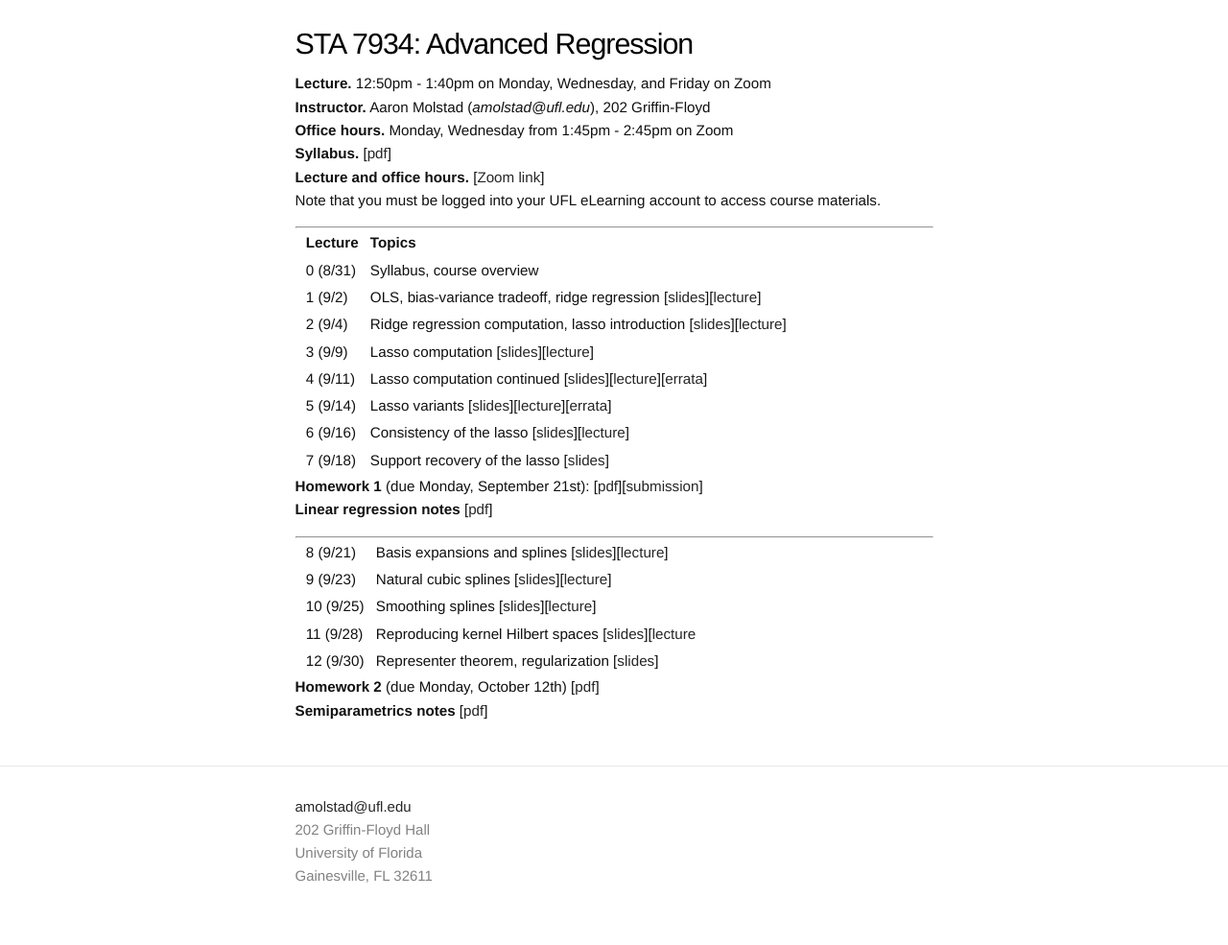
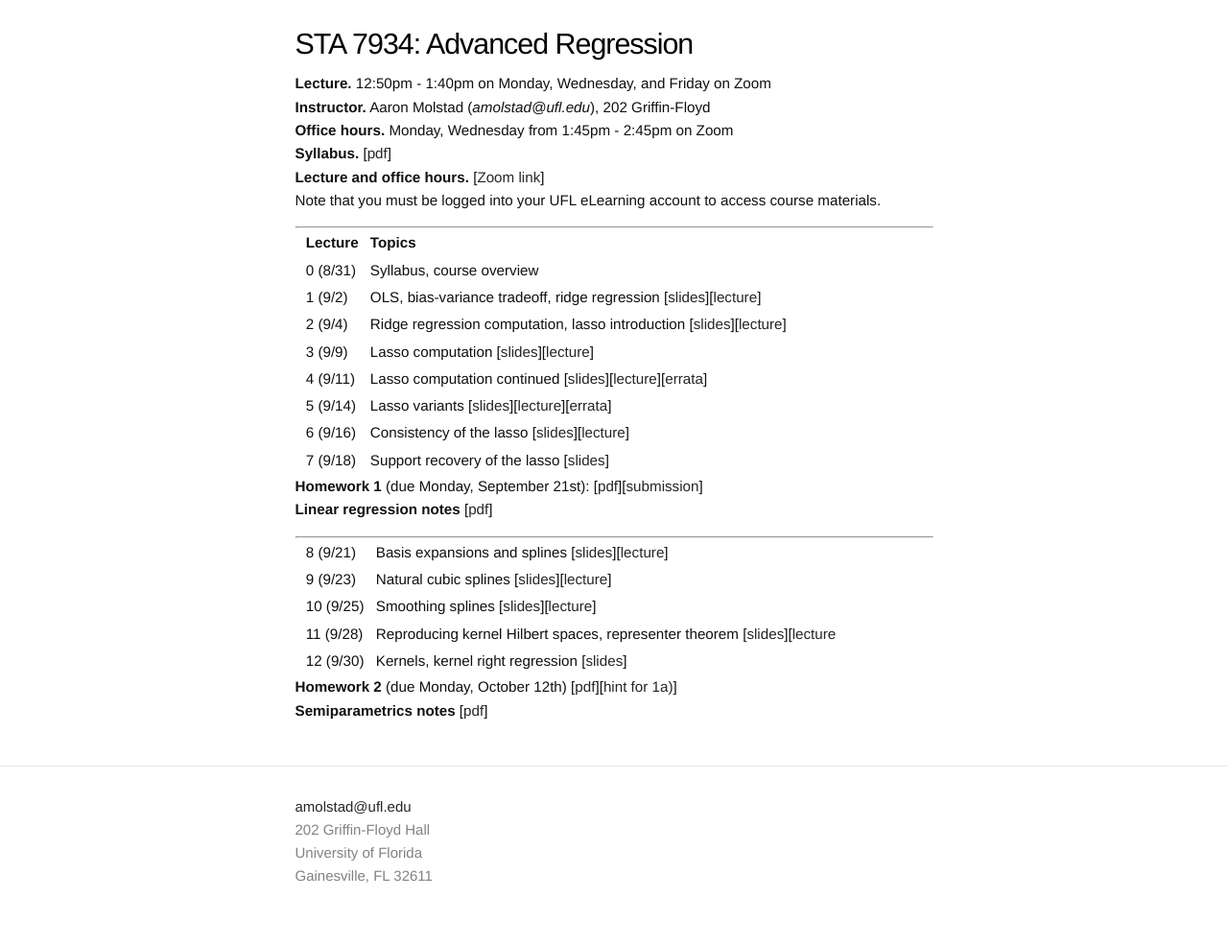
Before and after one commit to ajmolstad/ajmolstad.github.io, a Jekyll site: the page built from F20_STA7934.md, in a window 1280 px wide. Shown: the whole page at 96% size. Built offline with Jekyll 4.4.1, drawn with Linux system fonts in a browser that asks for light colours.

Commit message:
Update F20_STA7934.md

```diff
--- a/F20_STA7934.md
+++ b/F20_STA7934.md
@@ -32,8 +32,8 @@ Note that you must be logged into your UFL eLearning account to access course ma
 || 8 (9/21)  || Basis expansions and splines [[slides](https://ufl.instructure.com/files/52860695/download?download_frd=1)][[lecture](https://ufl.instructure.com/courses/412309/files?preview=52737617)]||
 || 9 (9/23)  || Natural cubic splines [[slides](https://ufl.instructure.com/files/52860701/download?download_frd=1)][[lecture](https://ufl.instructure.com/courses/412309/files?preview=52860749)]||
 || 10 (9/25)  || Smoothing splines [[slides](https://ufl.instructure.com/files/52899064/download?download_frd=1)][[lecture](https://ufl.instructure.com/courses/412309/files?preview=52899082)]||
-|| 11 (9/28)  || Reproducing kernel Hilbert spaces [[slides](https://ufl.instructure.com/files/52981926/download?download_frd=1)][[lecture](https://ufl.instructure.com/courses/412309/files?preview=52986219)||
-|| 12 (9/30)  || Representer theorem, regularization [[slides](https://ufl.instructure.com/files/53052363/download?download_frd=1)] ||
+|| 11 (9/28)  || Reproducing kernel Hilbert spaces, representer theorem [[slides](https://ufl.instructure.com/files/52981926/download?download_frd=1)][[lecture](https://ufl.instructure.com/courses/412309/files?preview=52986219)||
+|| 12 (9/30)  || Kernels, kernel right regression [[slides](https://ufl.instructure.com/files/53056701/download?download_frd=1)]||
 
-**Homework 2** (due Monday, October 12th) [[pdf](https://ufl.instructure.com/files/52869088/download?download_frd=1)]
+**Homework 2** (due Monday, October 12th) [[pdf](https://ufl.instructure.com/files/53056381/download?download_frd=1)][[hint for 1a)](https://ufl.instructure.com/files/53056468/download?download_frd=1)]
 **Semiparametrics notes** [[pdf](https://ufl.instructure.com/files/52986437/download?download_frd=1)]
```
